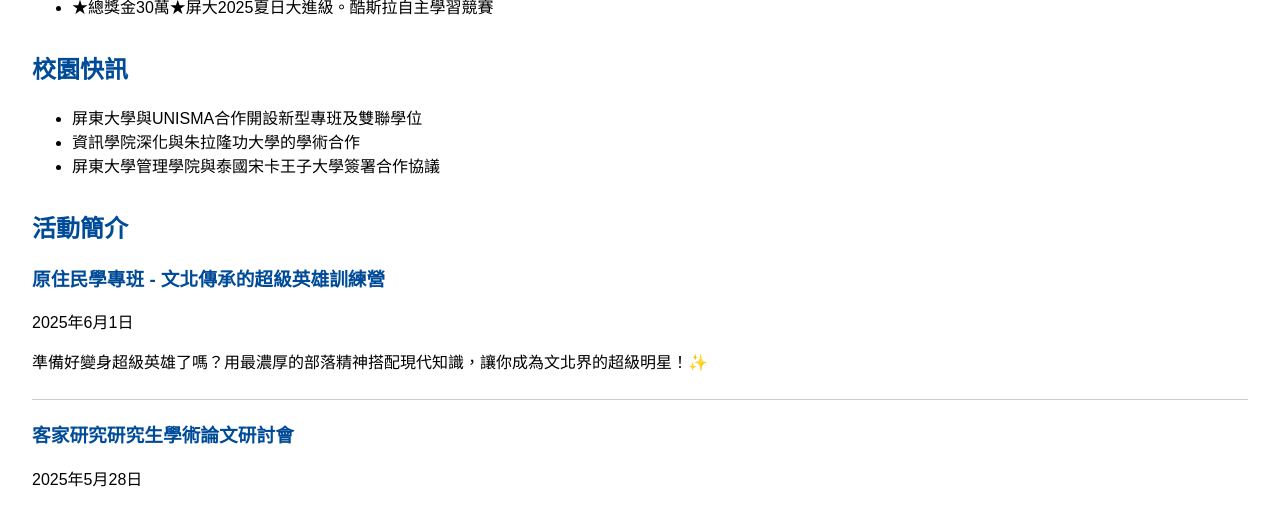
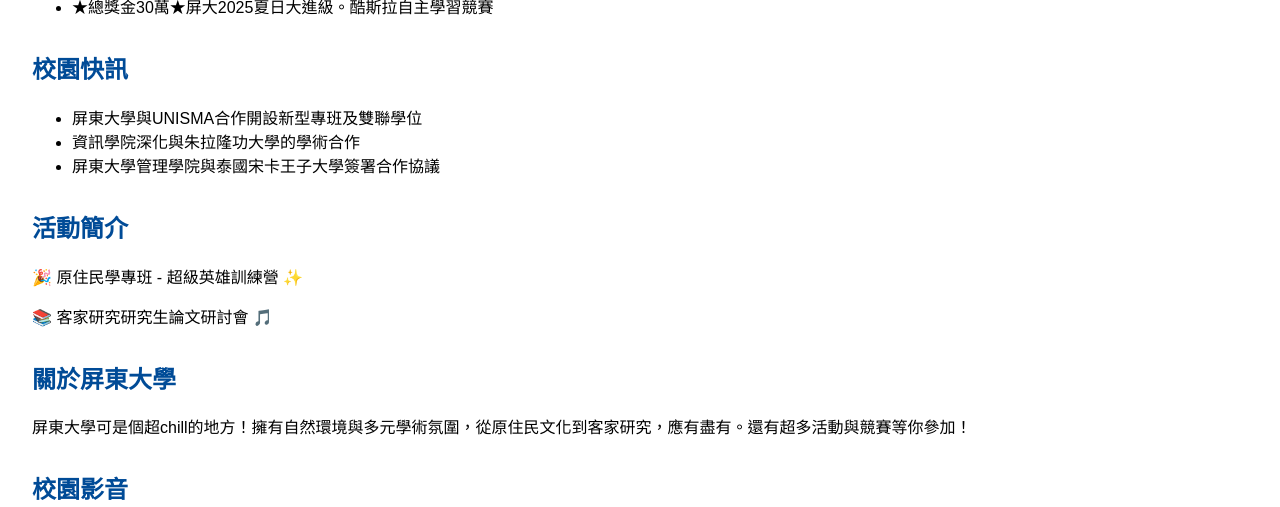
Before and after one commit to huoxue/School.Blog, a Flask app: page / in a window 1280 px wide. Shown: the part 338-845 px from the top of the page. Run offline with Flask 3, Linux system fonts and the light colour scheme; data that the repository does not hold is empty.

Commit message:
Update front.html

```diff
--- a/templates/front.html
+++ b/templates/front.html
@@ -14,18 +14,44 @@
     .section { margin-bottom: 2em; }
     h2 { color: #004B97; }
     footer p { margin: 0.5em 0; }
-        .event-post, .blog-post { margin-bottom: 20px; padding-bottom: 10px; border-bottom: 1px solid #ccc; }
-        .event-post h3 a { color: #004B97; text-decoration: none; }
-        .event-post h3 a:hover { text-decoration: underline; }
-        .video-container { position: relative; padding-bottom: 56.25%; height: 0; overflow: hidden; }
-        .video-container iframe { position: absolute; top: 0; left: 0; width: 100%; height: 100%; }
-        .university-info, .comment-section { background-color: #f0f4f8; padding: 15px; border-radius: 8px; margin-top: 20px; }
-        .comment-section textarea { width: 100%; height: 100px; padding: 10px; margin-bottom: 10px; border: 1px solid #ccc; border-radius: 5px; resize: none; }
-        .comment-section button { padding: 10px 20px; background-color: #004B97; color: white; border: none; border-radius: 5px; cursor: pointer; }
-        .comment-section button:hover { background-color: #003a77; }
-        .comment-list { margin-top: 20px; }
-        .comment { padding: 10px; border-bottom: 1px solid #ddd; }
-        .comment .date { font-size: 0.9em; color: #666; }
+
+    .comment-section {
+      margin-top: 40px;
+      padding: 20px;
+      background-color: #f0f4f8;
+      border-radius: 8px;
+    }
+    .comment-section textarea {
+      width: 100%;
+      height: 100px;
+      padding: 10px;
+      margin-bottom: 10px;
+      border: 1px solid #ccc;
+      border-radius: 5px;
+      resize: none;
+    }
+    .comment-section button {
+      padding: 10px 20px;
+      background-color: #004a99;
+      color: white;
+      border: none;
+      border-radius: 5px;
+      cursor: pointer;
+    }
+    .comment-section button:hover {
+      background-color: #003a77;
+    }
+    .comment-list {
+      margin-top: 20px;
+    }
+    .comment {
+      padding: 10px;
+      border-bottom: 1px solid #ddd;
+    }
+    .comment .date {
+      font-size: 0.9em;
+      color: #666;
+    }
   </style>
 </head>
 <body>
@@ -55,33 +81,25 @@
         <li>屏東大學管理學院與泰國宋卡王子大學簽署合作協議</li>
       </ul>
     </div>
-
     <div class="section">
       <h2>活動簡介</h2>
-            <div class="event-post">
-                <h3><a href="https://indigenous.nptu.edu.tw/p/404-1133-183953.php?Lang=zh-tw">原住民學專班 - 文北傳承的超級英雄訓練營</a></h3>
-                <p class="date">2025年6月1日</p>
-                <p>準備好變身超級英雄了嗎？用最濃厚的部落精神搭配現代知識，讓你成為文北界的超級明星！✨</p>
+      <p>🎉 原住民學專班 - 超級英雄訓練營 ✨</p>
+      <p>📚 客家研究研究生論文研討會 🎵</p>
     </div>
-            <div class="event-post">
-                <h3><a href="https://hakkam.nptu.edu.tw/p/404-1135-183983.php?Lang=zh-tw">客家研究研究生學術論文研討會</a></h3>
-                <p class="date">2025年5月28日</p>
-                <p>從傳統文化到學術新視野，論文也能變成freestyle的舞台！📚🎵</p>
+    <div class="section">
+      <h2>關於屏東大學</h2>
+      <p>屏東大學可是個超chill的地方！擁有自然環境與多元學術氛圍，從原住民文化到客家研究，應有盡有。還有超多活動與競賽等你參加！</p>
+    </div>
+    <div class="section">
+      <h2>校園影音</h2>
+      <div style="position: relative; padding-bottom: 56.25%; height: 0; overflow: hidden;">
+        <iframe src="https://www.youtube.com/embed/eD-yVR6O-nw"
+                frameborder="0"
+                allowfullscreen
+                style="position: absolute; top: 0; left: 0; width: 100%; height: 100%;">
+        </iframe>
       </div>
     </div>
-
-        <div class="section">
-            <h2>校園影音</h2>
-            <div class="video-container">
-                <iframe src="https://www.youtube.com/embed/eD-yVR6O-nw" frameborder="0" allowfullscreen></iframe>
-            </div>
-        </div>
-
-        <div class="university-info">
-            <h3>關於屏東大學</h3>
-            <p>屏東大學位於美麗的屏東平原，擁有自然環境與多元學術氛圍，從原住民文化到客家研究，樣樣精彩。歡迎一起加入，打造專屬的大學回憶！</p>
-        </div>
-
     <div class="comment-section">
       <h2>留言板</h2>
       <textarea id="commentInput" placeholder="留下你的心得或與大家互動吧！"></textarea>
@@ -99,29 +117,41 @@
   <script>
     function addComment() {
       const commentInput = document.getElementById('commentInput');
-            const commentList = document.getElementById('commentList');
       const commentText = commentInput.value.trim();
-
       if (commentText === '') {
         alert('請輸入留言內容哦！');
         return;
       }
+      fetch('/add_comment', {
+        method: 'POST',
+        headers: { 'Content-Type': 'application/json' },
+        body: JSON.stringify({ comment: commentText })
+      })
+      .then(response => response.json())
+      .then(data => {
+        if (data.success) {
+          commentInput.value = '';
+          loadComments();
+        }
+      });
+    }
 
-            const now = new Date();
-            const dateString = now.toLocaleString('zh-TW', { timeZone: 'Asia/Taipei' });
+    function loadComments() {
+      fetch('/get_comments')
+        .then(response => response.json())
+        .then(comments => {
+          const commentList = document.getElementById('commentList');
+          commentList.innerHTML = '';
+          comments.forEach(comment => {
+            const div = document.createElement('div');
+            div.className = 'comment';
+            div.innerHTML = `<p>${comment.text}</p>`;
+            commentList.appendChild(div);
+          });
+        });
+    }
 
-            const commentDiv = document.createElement('div');
-            commentDiv.className = 'comment';
-            commentDiv.innerHTML = `
-                <p>${commentText}</p>
-                <p class="date">留言時間：${dateString}</p>
-            `;
-            commentList.prepend(commentDiv);
-
-            commentInput.value = '';
-        }
+    window.onload = loadComments;
   </script>
 </body>
 </html>
-</body>
-</html>
```
Lines whose indentation alone changed are shown as unchanged.
